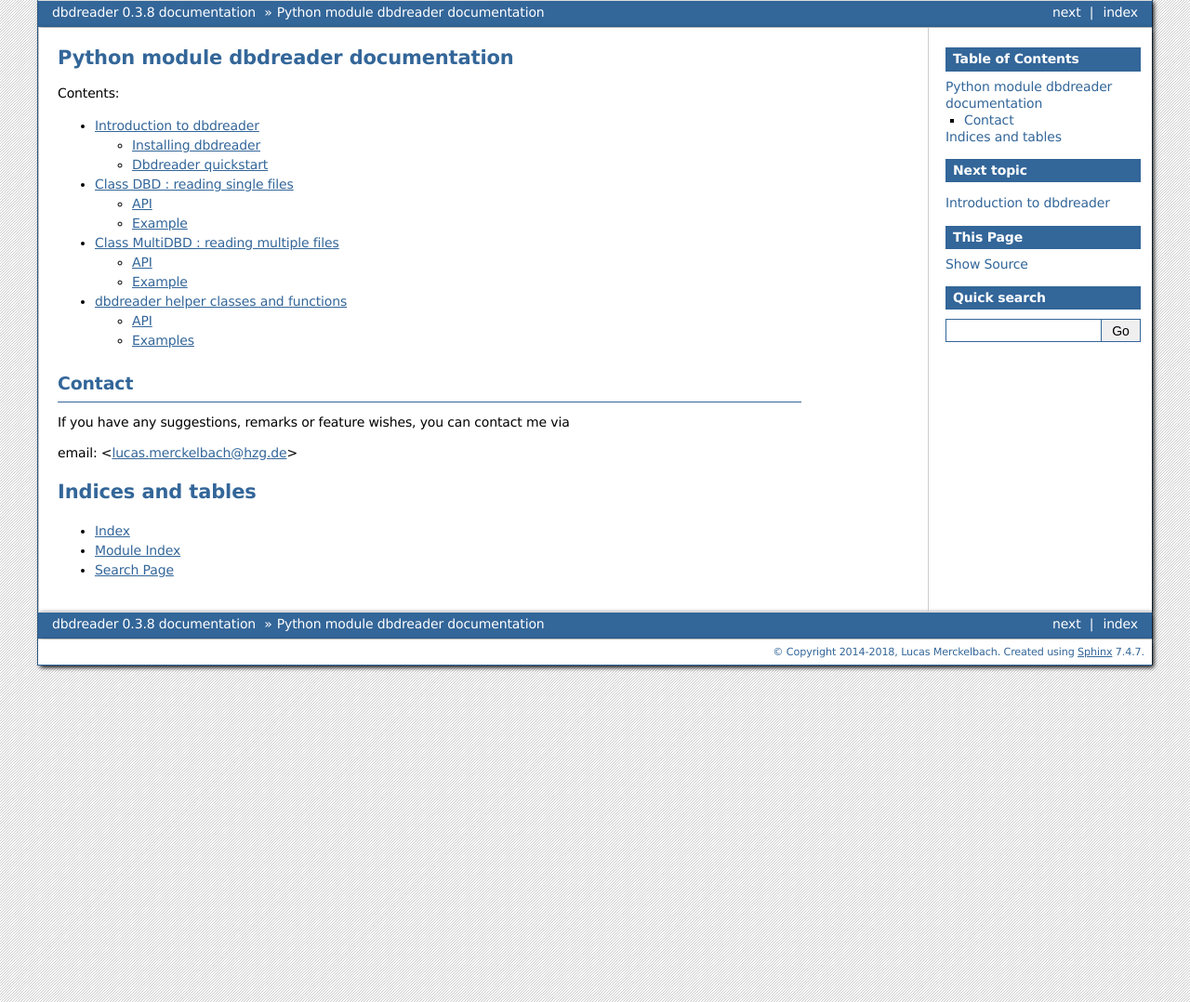
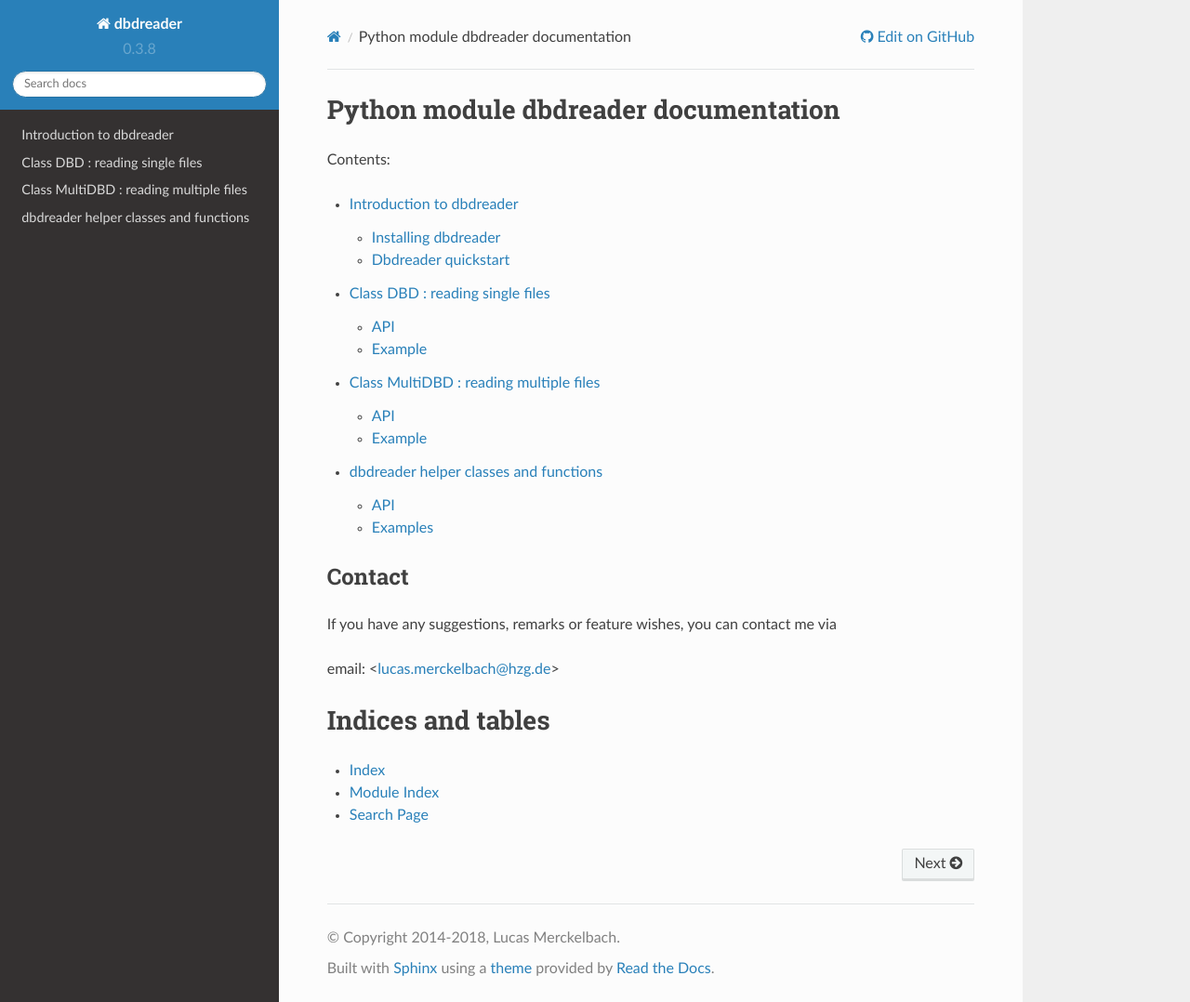
Before and after one commit to smerckel/dbdreader, a Sphinx documentation site: the page built from doc/source/index.rst, in a window 1280 px wide and 1078 px high. Shown: the whole window at 93% size. Built offline with Sphinx 7.4.7 and the Read the Docs theme 2.0.0, drawn with Linux system fonts in a browser that asks for light colours.

Commit message:
integration with read-the-docs

```diff
--- a/doc/source/conf.py
+++ b/doc/source/conf.py
@@ -26,7 +26,8 @@ import sys, os
 
 # Add any Sphinx extension module names here, as strings. They can be extensions
 # coming with Sphinx (named 'sphinx.ext.*') or your custom ones.
-extensions = ['sphinx.ext.autodoc', 'sphinx.ext.ifconfig']
+extensions = ['sphinx.ext.autodoc', 'sphinxcontrib.napoleon',
+              'sphinx_rtd_theme', 'sphinx.ext.ifconfig']
 
 # Add any paths that contain templates here, relative to this directory.
 templates_path = ['_templates']
@@ -87,17 +88,24 @@ pygments_style = 'sphinx'
 # A list of ignored prefixes for module index sorting.
 #modindex_common_prefix = []
 
-
+html_context = {
+    "display_github": True, # Integrate GitHub
+    "github_user": "smerckel", # Username
+    "github_repo": "dbdreader", # Repo name
+    "github_version": "master", # Version
+    "conf_py_path": "/source/", # Path in the checkout to the docs root
+}
 # -- Options for HTML output ---------------------------------------------------
 
 # The theme to use for HTML and HTML Help pages.  See the documentation for
 # a list of builtin themes.
-html_theme = 'bizstyle'
+#html_theme = 'bizstyle'
+html_theme = 'sphinx_rtd_theme'
 
 # Theme options are theme-specific and customize the look and feel of a theme
 # further.  For a list of options available for each theme, see the
 # documentation.
-html_theme_options = {'rightsidebar':True}
+#html_theme_options = {'rightsidebar':True}
 
 # Add any paths that contain custom themes here, relative to this directory.
 #html_theme_path = []
--- a/setup.py
+++ b/setup.py
@@ -2,7 +2,7 @@ import setuptools
 
 with open("README.rst", "r") as fh:
     long_description = fh.read()
-VERSION="0.3.11"
+VERSION="0.3.12"
 
 setuptools.setup(
     name="dbdreader",
```
Also changed, not shown: 1 other file.
